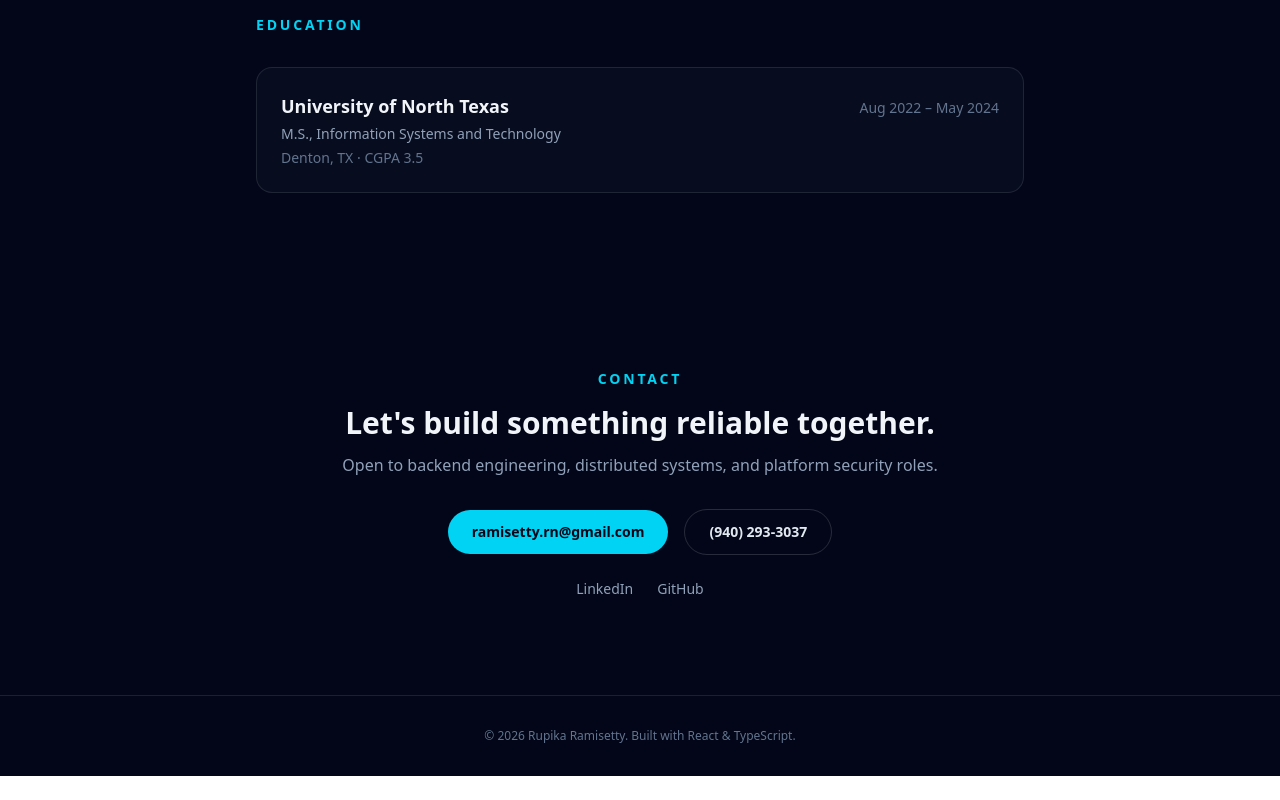
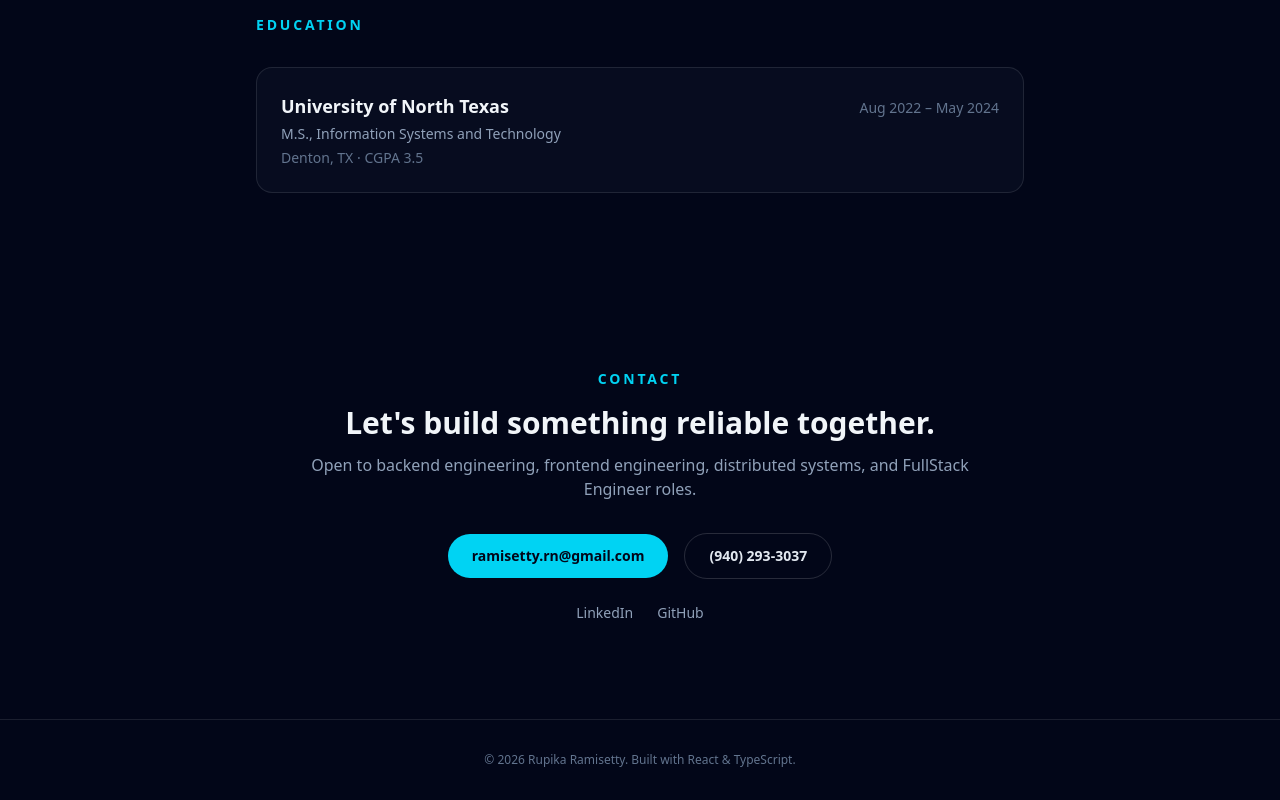
Before and after one commit to rupikaramisetty/rupika-portfolio, a React (Vite) app: page / in a window 1280 px wide. Shown: the part 3501-4301 px from the top of the page. Before the commit the page ends 4277 px from the top, so only its background shows below. Built offline with nearby package versions, Linux system fonts and the light colour scheme.

Commit message:
Update contact roles line to include frontend and full-stack

```diff
--- a/src/components/Contact.tsx
+++ b/src/components/Contact.tsx
@@ -11,7 +11,8 @@ export default function Contact() {
           Let's build something reliable together.
         </p>
         <p className="mt-3 text-slate-400">
-          Open to backend engineering, distributed systems, and platform security roles.
+          Open to backend engineering, frontend engineering, distributed systems, and FullStack
+          Engineer roles.
         </p>
 
         <div className="mt-8 flex flex-wrap items-center justify-center gap-4">
```
